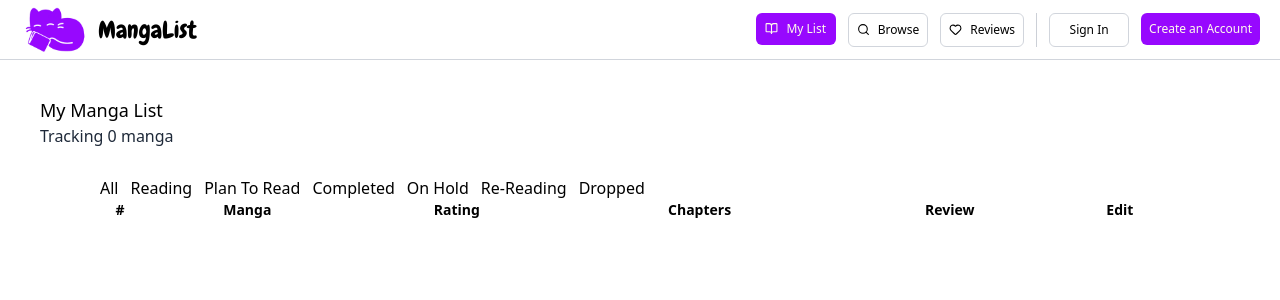
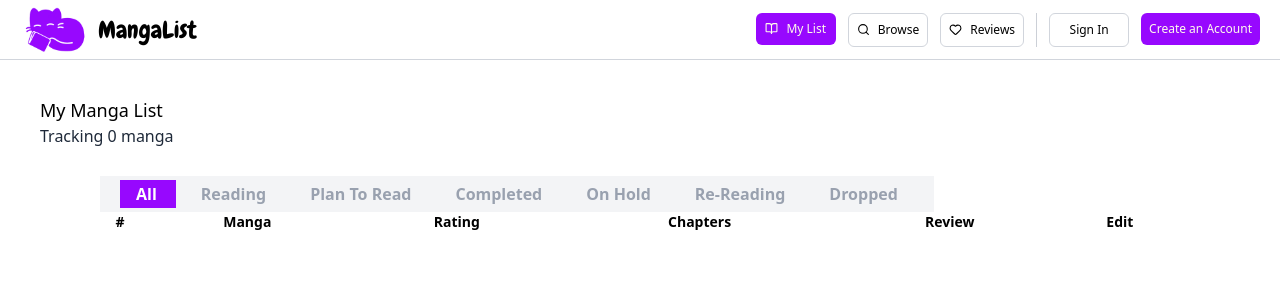
Before and after one commit to eggtoasts/Manga-Tracker, a React (Vite) app in the folder frontend/: page /lists in a window 1280 px wide. Shown: the top 300 px of the page. Built offline with nearby package versions, Linux system fonts and the light colour scheme; a web font is replaced by a local one.

Commit message:
Style reading status filter buttons and add animation

```diff
--- a/frontend/src/components/Navbar.jsx
+++ b/frontend/src/components/Navbar.jsx
@@ -45,7 +45,7 @@ export default function Navbar() {
       {/* nav */}
       <div className="flex justify-between h-15 items-center p-5 border-b-1 border-gray-300">
         {/* //title & logo */}
-        <div className="flex gap-2 hover:cursor-pointer items-center ">
+        <div className="flex gap-2 hover:cursor-pointer items-center">
           <img width={70} src={icon}></img>
           <div className="titleFont text-2xl">MangaList</div>
         </div>
--- a/frontend/src/index.css
+++ b/frontend/src/index.css
@@ -10,6 +10,9 @@ input:focus {
 }
 
 @layer components {
+  body {
+    overflow-y: scroll;
+  }
   @keyframes loading {
     from {
       transform: rotate(0deg);
--- a/frontend/src/pages/ListPage.jsx
+++ b/frontend/src/pages/ListPage.jsx
@@ -62,6 +62,7 @@ export default function ListPage() {
   const [currentMangaBeingEdited, setCurrentMangaBeingEdited] = useState(null);
   const { user } = use(AuthContext);
   const [filterType, setFilterType] = useState("all");
+  const [filterX, setFilterX] = useState("0");
 
   //on mount + if user is logged in, it should fetch user's mangaLists.
   useEffect(() => {
@@ -118,20 +119,73 @@ export default function ListPage() {
       <div className="mx-25">
         {/* filters + layout*/}
         <div>
-          <div className="flex gap-3 ">
-            <button onClick={() => setFilterType("all")}>All</button>
-            <button onClick={() => setFilterType("reading")}>Reading</button>
-            <button onClick={() => setFilterType("plan_to_read")}>
+          <div className="text-gray-400 z-1 relative [&_button]:px-4 [&_button]:font-bold [&_button]:transition-all duration-200  gap-3 flex bg-gray-100 py-1.5 px-5 w-max">
+            <button
+              onClick={() => {
+                setFilterType("all");
+                setFilterX("translate-x-[0px] ");
+              }}
+              className={`${filterType === "all" ? "text-white" : ""}`}
+            >
+              All
+            </button>
+            <button
+              onClick={() => {
+                setFilterType("reading");
+                setFilterX("translate-x-[83px] scale-x-150");
+              }}
+              className={`${filterType === "reading" ? "text-white" : ""}`}
+            >
+              Reading
+            </button>
+            <button
+              onClick={() => {
+                setFilterType("plan_to_read");
+                setFilterX("translate-x-[205px] scale-x-210 ");
+              }}
+              className={`${filterType === "plan_to_read" ? "text-white" : ""}`}
+            >
               Plan To Read
             </button>
-            <button onClick={() => setFilterType("completed")}>
+            <button
+              onClick={() => {
+                setFilterType("completed");
+                setFilterX("translate-x-[339px] scale-x-190");
+              }}
+              className={`${filterType === "completed" ? "text-white" : ""}`}
+            >
               Completed
             </button>
-            <button onClick={() => setFilterType("on_hold")}>On Hold</button>
-            <button onClick={() => setFilterType("re_reading")}>
+            <button
+              onClick={() => {
+                setFilterType("on_hold");
+                setFilterX("translate-x-[457px] scale-x-145");
+              }}
+              className={`${filterType === "on_hold" ? "text-white" : ""}`}
+            >
+              On Hold
+            </button>
+            <button
+              onClick={() => {
+                setFilterType("re_reading");
+                setFilterX("translate-x-[575px] scale-x-175");
+              }}
+              className={`${filterType === "re_reading" ? "text-white" : ""}`}
+            >
               Re-Reading
             </button>
-            <button onClick={() => setFilterType("dropped")}>Dropped</button>
+            <button
+              onClick={() => {
+                setFilterType("dropped");
+                setFilterX("translate-x-[695px] scale-x-159");
+              }}
+              className={`${filterType === "dropped" ? "text-white" : ""}`}
+            >
+              Dropped
+            </button>
+            <div
+              className={`self-center py-3.5 z-[-2] ${filterX}  transition-all duration-300 ease-in-out h-6 min-w-14 main absolute`}
+            ></div>
           </div>
         </div>
 
--- a/frontend/src/pages/MangasPage.jsx
+++ b/frontend/src/pages/MangasPage.jsx
@@ -111,7 +111,7 @@ export default function MangasPage() {
   }, []);
   return (
     <>
-      <div className="mx-5 p-5 mt-4 h-35 flex content-center w-fill justify-between flex-col">
+      <div className=" mx-5 p-5 mt-4 h-fit flex content-center w-fill justify-between flex-col ">
         {/* title & bio */}
         <div className="flex">
           <div className="">
@@ -175,7 +175,7 @@ export default function MangasPage() {
             <Loader2 className="loading-animation self-center justify-self-center" />
           </div>
         ) : (
-          <div className="pt-6 grid grid-cols-2 sm:grid-cols-3 md:grid-cols-3 lg:grid-cols-4 xl:grid-cols-6 gap-6">
+          <div className=" pt-6 grid grid-cols-2 sm:grid-cols-3 md:grid-cols-3 lg:grid-cols-4 xl:grid-cols-6 gap-6">
             {/* this the card */}
 
             {/*  itll show popular mangas OR searched mangas */}
```
